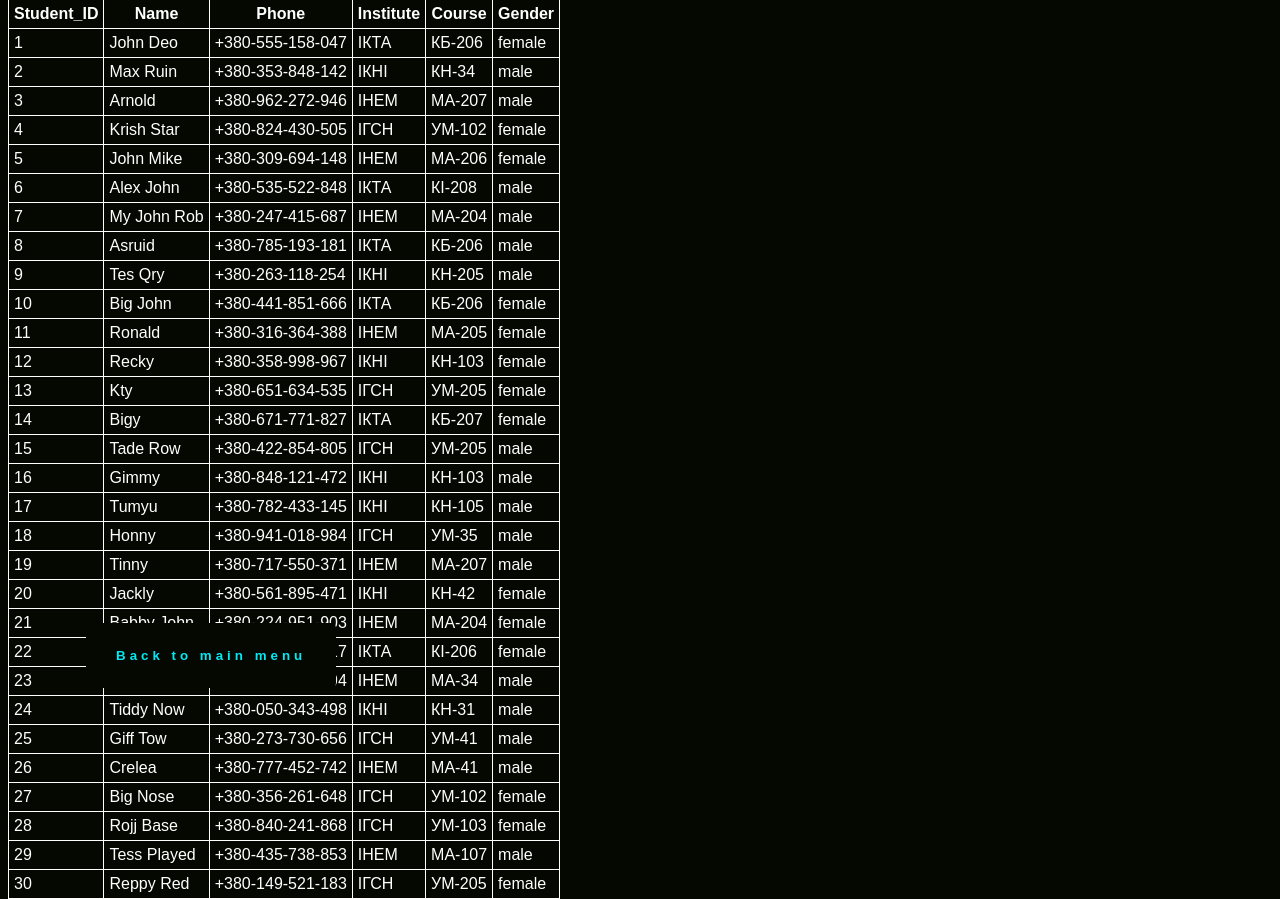
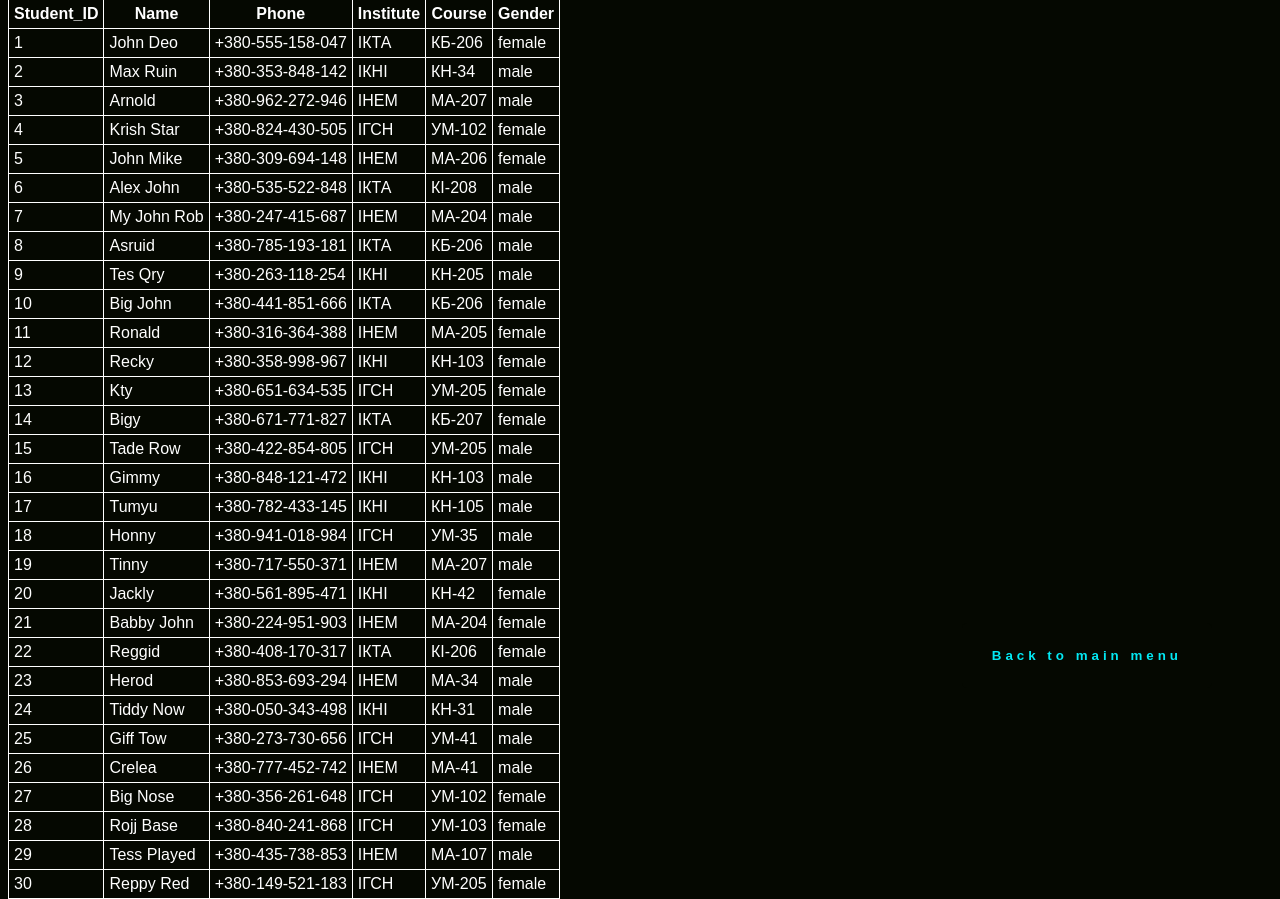
Before and after one commit to Alkaponees/vysotskyi_students, a Flask app: page /all-form in a window 1280 px wide. Shown: the part 92-991 px from the top of the page. Run offline with Flask 3, Linux system fonts and the light colour scheme; data comes from the database, SQL or seed files in the repository.

Commit message:
Play with position buttons

```diff
--- a/templates/delete.html
+++ b/templates/delete.html
@@ -13,7 +13,7 @@
 		<input type="text" name="institute"><br><br>
 		<input type="submit" value="Submit">
 	</form>
-    <p style="text-align: right;">
+    <p style="text-align: right; position: fixed; bottom: 20px; right:20px;">
 		<a href="{{url_for('main_menu')}}"  class="btn"><button>Back to main menu</button></a>
     </p>
 </body>
--- a/templates/insert.html
+++ b/templates/insert.html
@@ -19,7 +19,7 @@
 		<input type="text" name="gender"><br><br>
 		<input type="submit" value="Submit">
 	</form>
-    <p style="text-align: right; position: fixed; bottom: 20px;">
+    <p style="text-align: right; position: fixed; bottom: 20px; right:20px;">
 		<a href="{{url_for('main_menu')}}"  class="btn"><button>Back to main menu</button></a>
     </p>
 </body>
--- a/templates/select.html
+++ b/templates/select.html
@@ -26,7 +26,7 @@
 		</tr>
 		{% endfor %}
 	</table>
-    <p style="text-align: right; position: fixed; bottom: 20px;">
+    <p style="text-align: right; position: fixed; bottom: 20px; right:20px;">
 		<a href="{{url_for('main_menu')}}"  class="btn"><button>Back to main menu</button></a>
     </p>
 </body>
--- a/templates/select_form.html
+++ b/templates/select_form.html
@@ -13,7 +13,7 @@
 		<input type="text" name="institute"><br>
 		<input type="submit" value="Submit">
 	</form>
-    <p style="text-align: right; position: fixed; bottom: 20px;">
+    <p style="text-align: right; position: fixed; bottom: 20px; right:20px;">
 		<a href="{{url_for('main_menu')}}"  class="btn"><button>Back to main menu</button></a>
     </p>
 </body>
--- a/templates/success.html
+++ b/templates/success.html
@@ -8,7 +8,7 @@
     <body>
 <h1>Success!</h1>
 <p>Your process has been completed successfully.</p>
-<p style="text-align: right; position: fixed; bottom: 20px;">
+<p style="text-align: right; position: fixed; bottom: 20px; right:20px;">
 <a href="{{url_for('main_menu')}}"  class="btn"><button>Back to main menu</button></a>
 </p>
     </body>
--- a/templates/update.html
+++ b/templates/update.html
@@ -21,7 +21,7 @@
 		<input type="text" name="gender"><br><br>
 		<input type="submit" value="Submit">
 	</form>
-    <p style="text-align: right; position: fixed; bottom: 20px;">
+    <p style="text-align: right; position: fixed; bottom: 20px;right:20px;">
         <a href="{{url_for('main_menu')}}"  class="btn"><button>Back to main menu</button></a>
     </p>
 </body>
```
